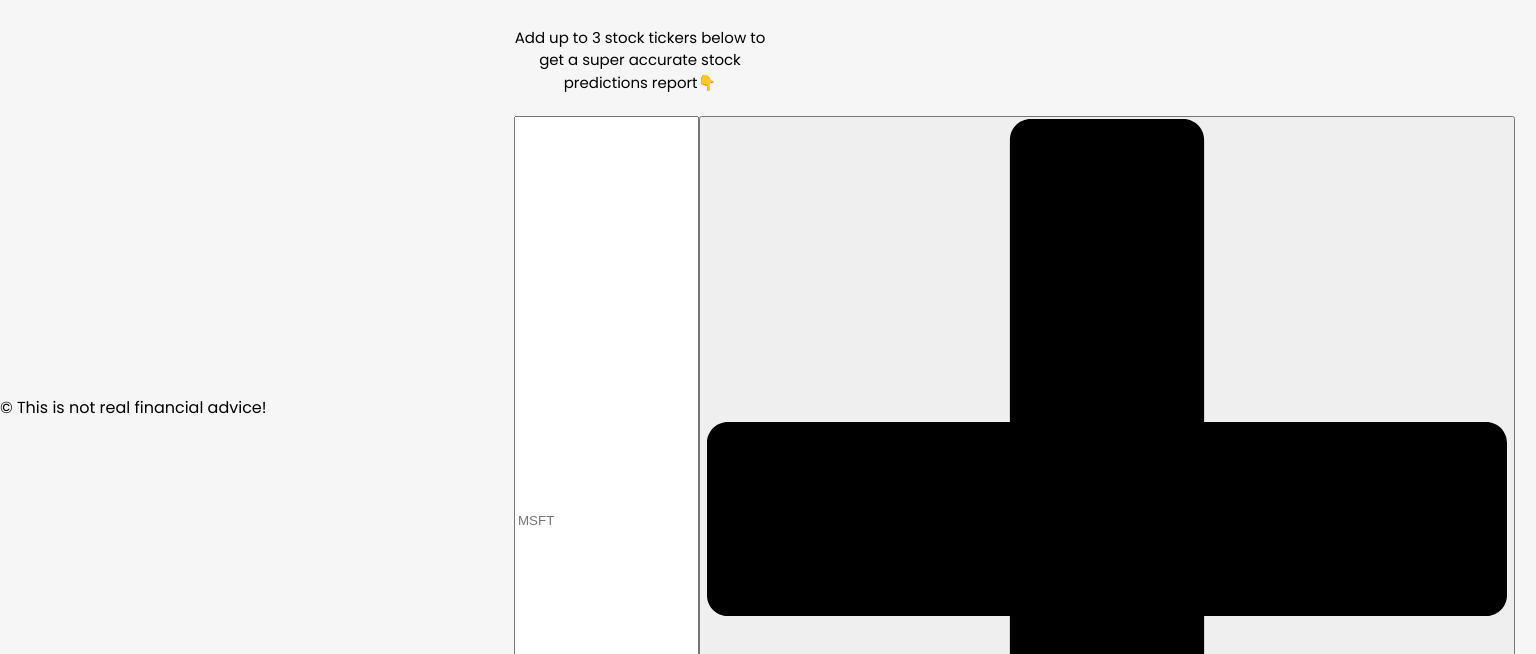
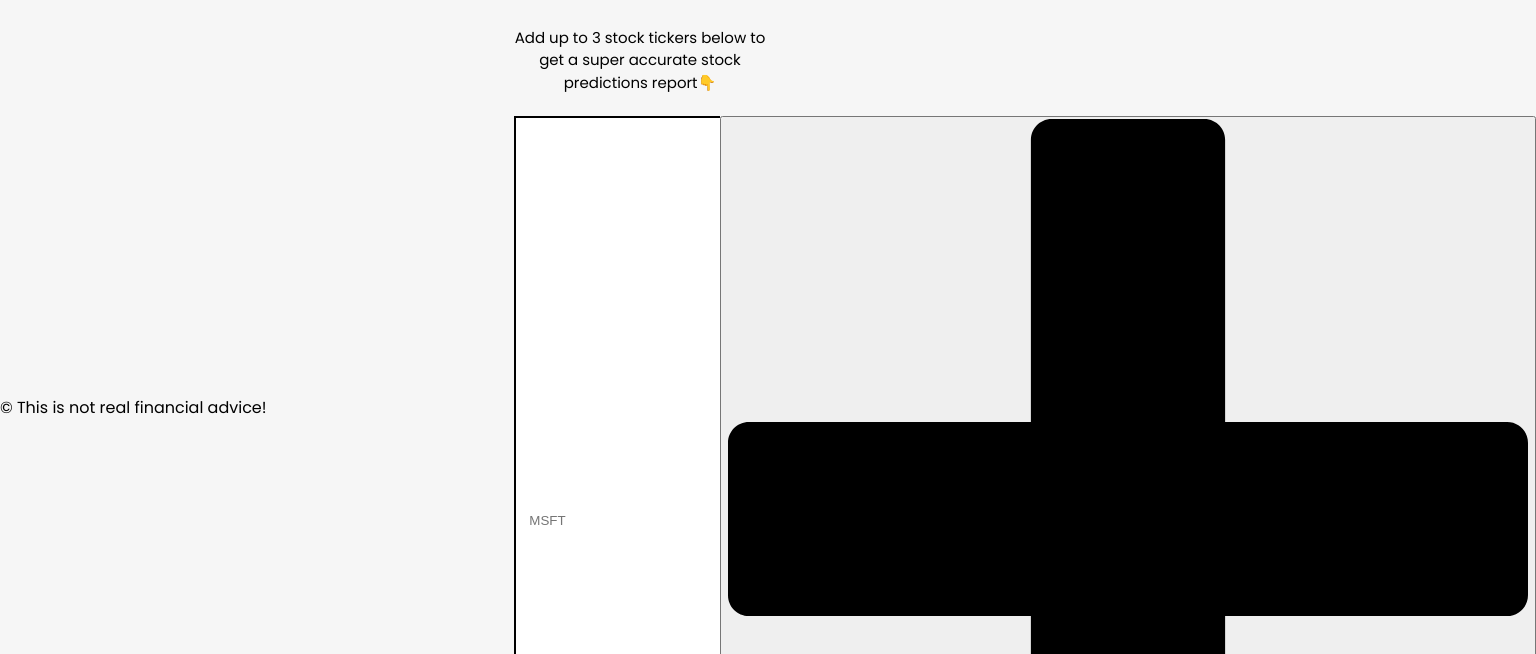
Before and after one commit to cvera08/ai-stock-predictions, a website built with Vite: page index.html in a window 1280 px wide. Shown: the part 130-784 px from the top of the page, 1536 px wide, since content can reach past the window. Built offline with nearby package versions, Linux system fonts and the light colour scheme.

Commit message:
feat: input text

```diff
--- a/index.css
+++ b/index.css
@@ -103,3 +103,9 @@ label {
     display: flex;
     width: 70%;
 }
+
+input[type="text"] {
+    padding: 1em;
+    border: 2px solid black;
+    border-right: none;
+}
```
